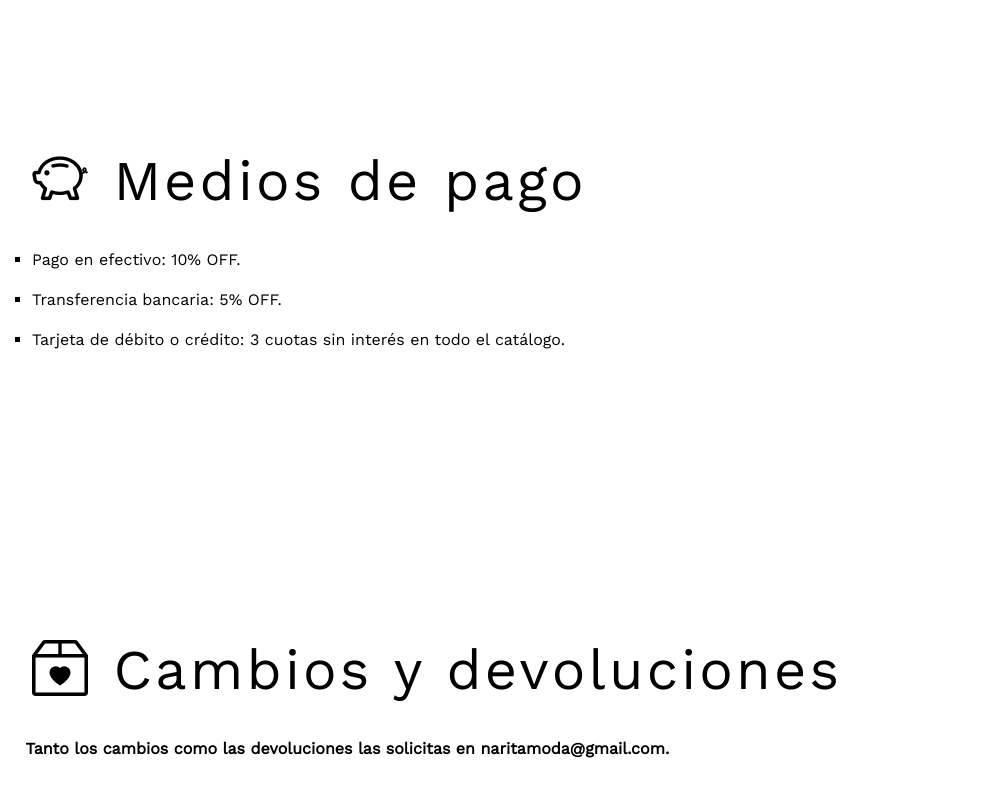
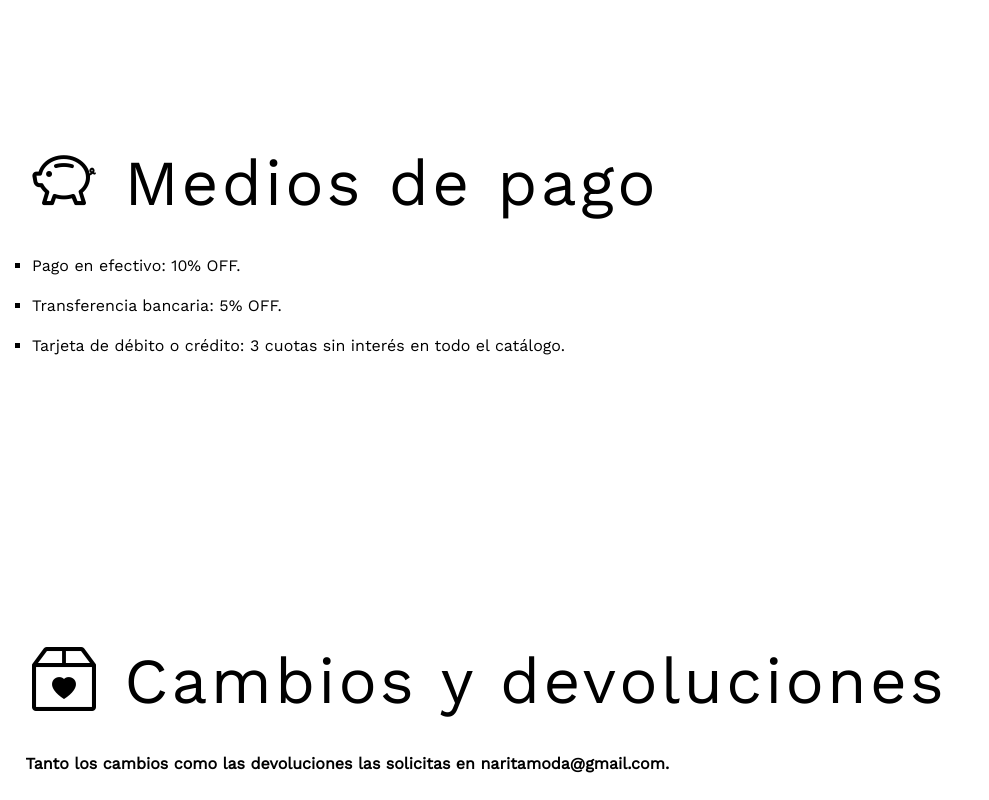
Before and after one commit to Zaetam/Narita, a plain HTML site: page paginas/condiciones.html in a window 1280 px wide. Shown: the part 1060-1860 px from the top of the page, without its empty margins (0-989 px from the left). Drawn offline with nearby package versions, Linux system fonts and the light colour scheme.

Commit message:
cambio formato

```diff
--- a/paginas/condiciones.html
+++ b/paginas/condiciones.html
@@ -53,7 +53,7 @@
 
       <section id="envios" >
         <div class="flex-subtitulo">
-          <h2  class="formato-subtitulo espacioparaid"><i class="bi bi-truck"></i> Envíos</h2>
+          <h2  class="formato-subtitulo2 espacioparaid"><i class="bi bi-truck"></i> Envíos</h2>
         </div>
 
         <div class="espacio-parrafos">
@@ -86,7 +86,7 @@
 
       <section id="mediosdepago"  >
         <div class="flex-subtitulo">
-          <h2  class="formato-subtitulo espacioparaid"><i class="bi bi-piggy-bank"></i> Medios de pago</h2>
+          <h2  class="formato-subtitulo2 espacioparaid"><i class="bi bi-piggy-bank"></i> Medios de pago</h2>
         </div>
 
        <div class="espacio-parrafos">
@@ -101,7 +101,7 @@
 
       <section id="cambiosydevoluciones">
         <div class="flex-subtitulo">
-         <h2  class="formato-subtitulo espacioparaid"><i class="bi bi-box2-heart"></i> Cambios y devoluciones</h2>
+         <h2  class="formato-subtitulo2 espacioparaid"><i class="bi bi-box2-heart"></i> Cambios y devoluciones</h2>
         </div>
 
         <div class="espacio-parrafos">
--- a/sass/_nosotras.scss
+++ b/sass/_nosotras.scss
@@ -118,6 +118,7 @@ div.paginacompartida{
     justify-content: flex-start;
     padding-left: 15%;
     padding-bottom:20%;
+    padding-top: 4%;
 
     form{
 
@@ -138,20 +139,6 @@ div.paginacompartida{
 
 
 
-           /*#nombre, #mail, #telefono, #texto{
-                display: block;
-                margin-bottom: 5px;
-
-            }
-
-              #margen{
-                margin-top: 30px;
-                position: relative;
-                left: 100px;
-                padding: 10px 35px;
-                border-radius: 10px;
-              }
-            */
         }
 
 
--- a/sass/style.scss
+++ b/sass/style.scss
@@ -12,8 +12,9 @@ $rosaHover:rgb(230, 18, 166);
 
 /*MAPAS*/
 $tamanoFuente:  (
-    titulo:4.5rem,
-    subtitulo:3.5rem,
+    titulo:3.8rem,
+    subtitulo:3.4rem,
+    subtitulo2:5vw,
     listable: 1rem ,
     itemfooter: 0.9rem,
 
@@ -89,6 +90,11 @@ padding-top:8%;
 
         h2.formato-subtitulo{
         font-size: map-get($tamanoFuente, subtitulo ) ;
+        padding-bottom: 2%;
+        padding-top:1% ;
+     }
+        h2.formato-subtitulo2{
+        font-size: map-get($tamanoFuente, subtitulo2 ) ;
         padding-bottom: 2%;
         padding-top:1% ;
      }
```
Also changed, not shown: paginas/nosotras.html (+1 -1 lines), sass/style.css, 1 other file.
